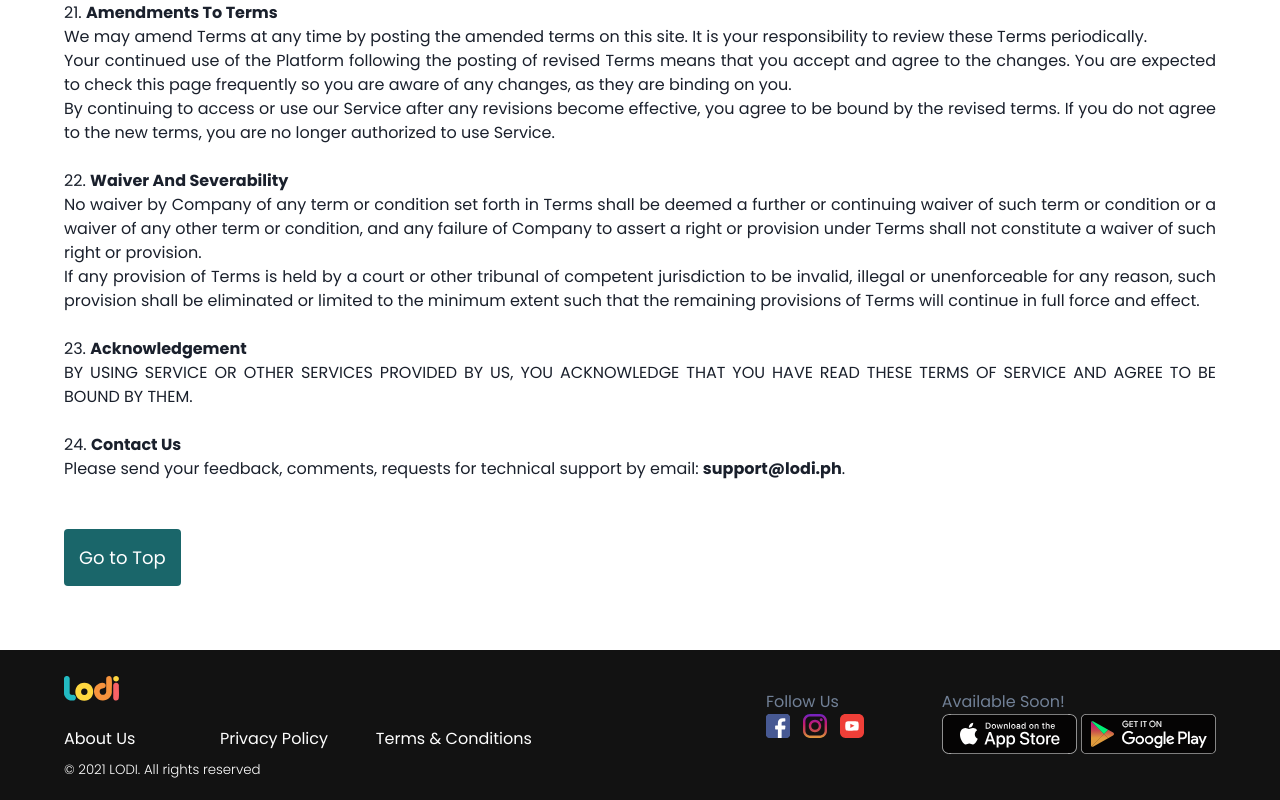
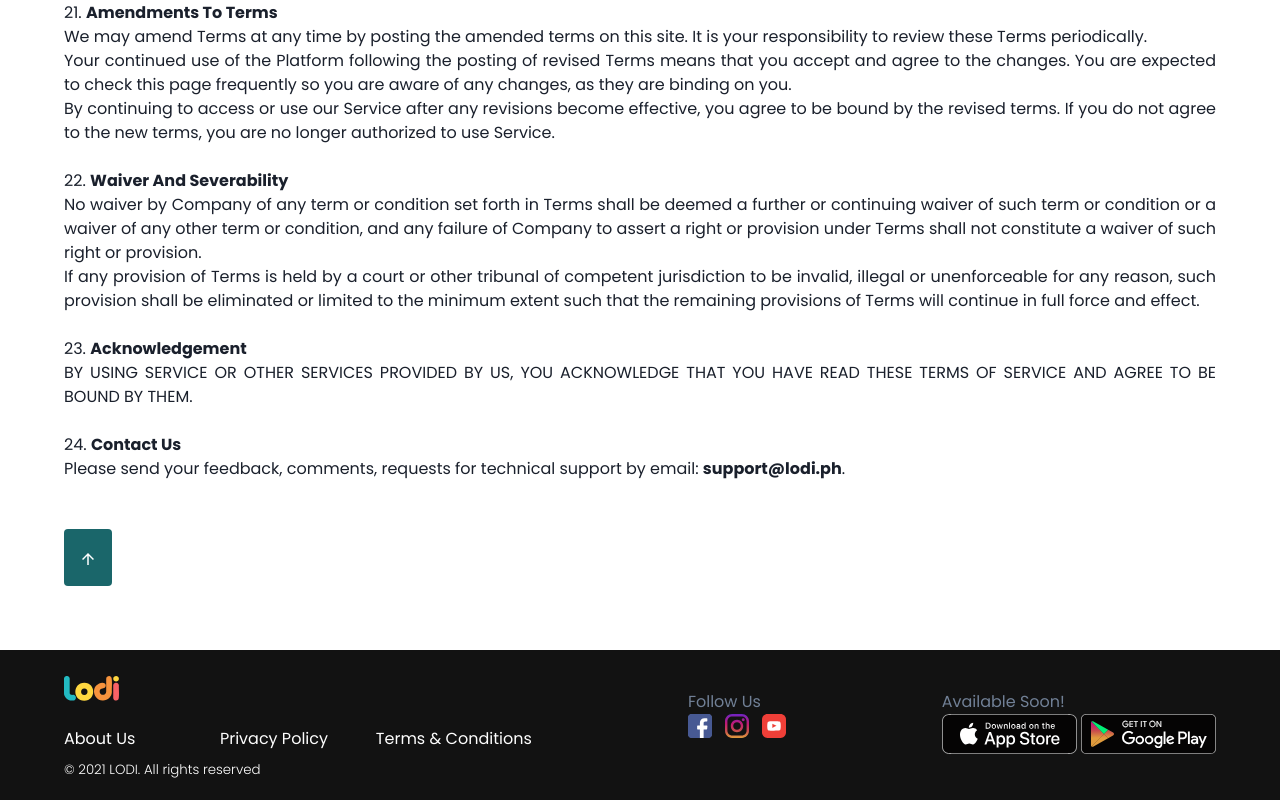
Before and after one commit to icyjms/reactjs-web-lodi-app, a React (Create React App) app: page /terms-and-conditions in a window 1280 px wide. Shown: the part 4774-5574 px from the top of the page. Built offline with nearby package versions, Linux system fonts and the light colour scheme.

Commit message:
Made some adjustment on Footer and About page spacing

```diff
--- a/src/components/Footer.js
+++ b/src/components/Footer.js
@@ -45,7 +45,7 @@ function Footer() {
             </Box>
             <SimpleGrid
               justifyContent="center"
-              columns={{ base: 1, sm: 2, md: 4 }}
+              columns={{ base: 1, sm: 3, md: 3 }}
               // spacing={2}
             >
               <Link color="light.100" href="/about">
--- a/src/views/about/About.js
+++ b/src/views/about/About.js
@@ -90,6 +90,7 @@ const About = () => {
                 </Text>
               ))}
             </Stack>
+            <Stack h="15px"></Stack>
             <Box>
               <iframe
                 title="LODI"
--- a/src/views/termsAndConditions/TermsAndConditions.js
+++ b/src/views/termsAndConditions/TermsAndConditions.js
@@ -1,9 +1,9 @@
 // import { ArrowBackIcon } from '@chakra-ui/icons';
 import { Box, Container, Heading, Text } from '@chakra-ui/react';
 // import { useHistory } from 'react-router-dom';
+import Section from 'components/Section';
+import { ArrowUpIcon } from '@chakra-ui/icons';
 import { goToTop } from 'utils/helpers';
-
-import Section from 'components/Section';
 
 function TermsAndConditions() {
   // let history = useHistory();
@@ -581,7 +581,7 @@ function TermsAndConditions() {
           <p>&nbsp;</p>
         </Box>
         <button onClick={() => goToTop()} id="goto-top" title="Go to top">
-          Go to Top
+          <ArrowUpIcon />
         </button>
       </Container>
     </Section>
```
